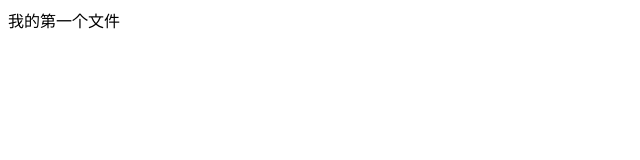
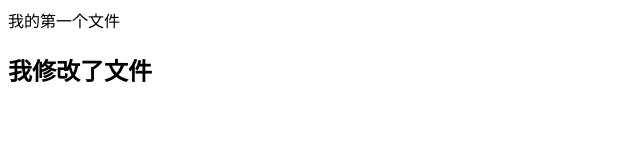
Before and after one commit to liquan1314/test, a plain HTML site: page index.html in a window 1280 px wide. Shown: the whole page, without its empty margins (0-640 px from the left). Drawn offline with Linux system fonts and the light colour scheme.

Commit message:
我修改了test文件

```diff
--- a/index.html
+++ b/index.html
@@ -1 +1,2 @@
 <div>我的第一个文件</div>
+<h2>我修改了文件</h2>
```
